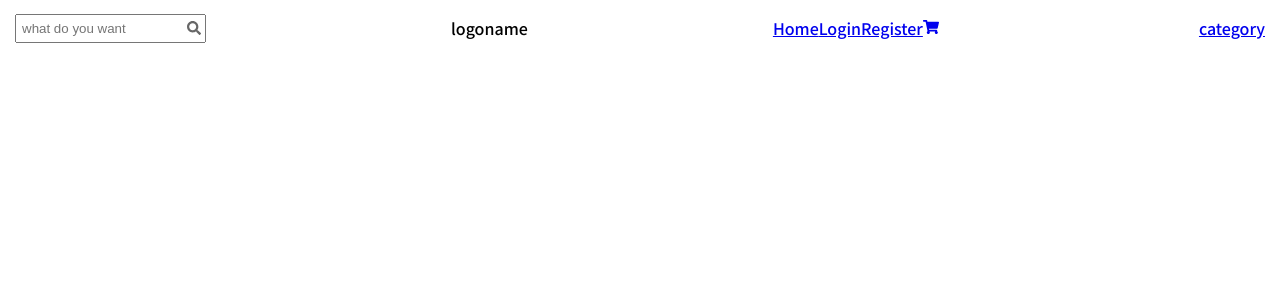
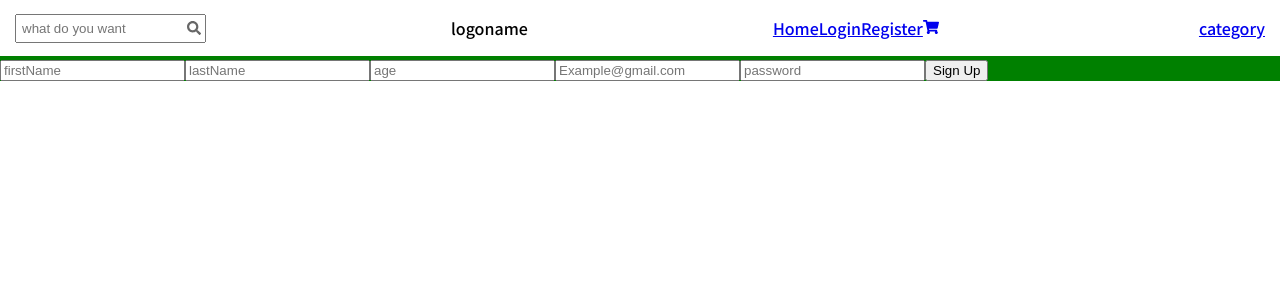
Before and after one commit to utrust1/meowShop, a React (Create React App) app in the folder frontend/: page /Register in a window 1280 px wide. Shown: the top 300 px of the page. Built offline with nearby package versions, Linux system fonts and the light colour scheme.

Commit message:
updating the route of register

```diff
--- a/frontend/src/App.js
+++ b/frontend/src/App.js
@@ -5,11 +5,15 @@ import Navigation from './components/navigation';
 import Header from './components/header';
 import Main from './components/main';
 import ProductCategory from './components/category/ProductCategory';
+import Register from './components/auth/Register/Register';
+
 const App = () => {
     return <div className = "App">
     <Navigation/>
     <Route  path="/Home" component={Main} />
     <Route  path="/category/:title/:id" component={ProductCategory}/>
+    <Route  path="/Register" component={Register} />
+
      </div>;
 };
 export default App;
--- /dev/null
+++ b/frontend/src/components/auth/Register/Register.css
@@ -0,0 +1,3 @@
+.Register{
+    background-color: green;
+}
--- a/frontend/src/components/auth/signUp/index.js
+++ b/frontend/src/components/auth/Register/Register.js
@@ -1,4 +1,4 @@
-import "./signUp.css";
+import "./Register.css";
 import React from "react";
 import { useState, useEffect } from "react";
 import axios from "axios";
--- a/frontend/src/components/navigation/index.js
+++ b/frontend/src/components/navigation/index.js
@@ -16,7 +16,7 @@ const Navigation = () => {
 		<div className="navbar">
 		<Link to="/Home" className='navLogin'>Home</Link>
 		<Link to="/login" className='navLogin'>Login</Link>
-		<Link to="/Regster" className='navRegister'>Register</Link>
+		<Link to="/Register" className='navRegister'>Register</Link>
 		<Link to="/cart" className='navcart'><FaShoppingCart/></Link></div>
 		<Link to='/ProductCategory'>category</Link>
 		</div>
```
Also changed, not shown: frontend/src/components/auth/signUp/signUp.css (deleted).
